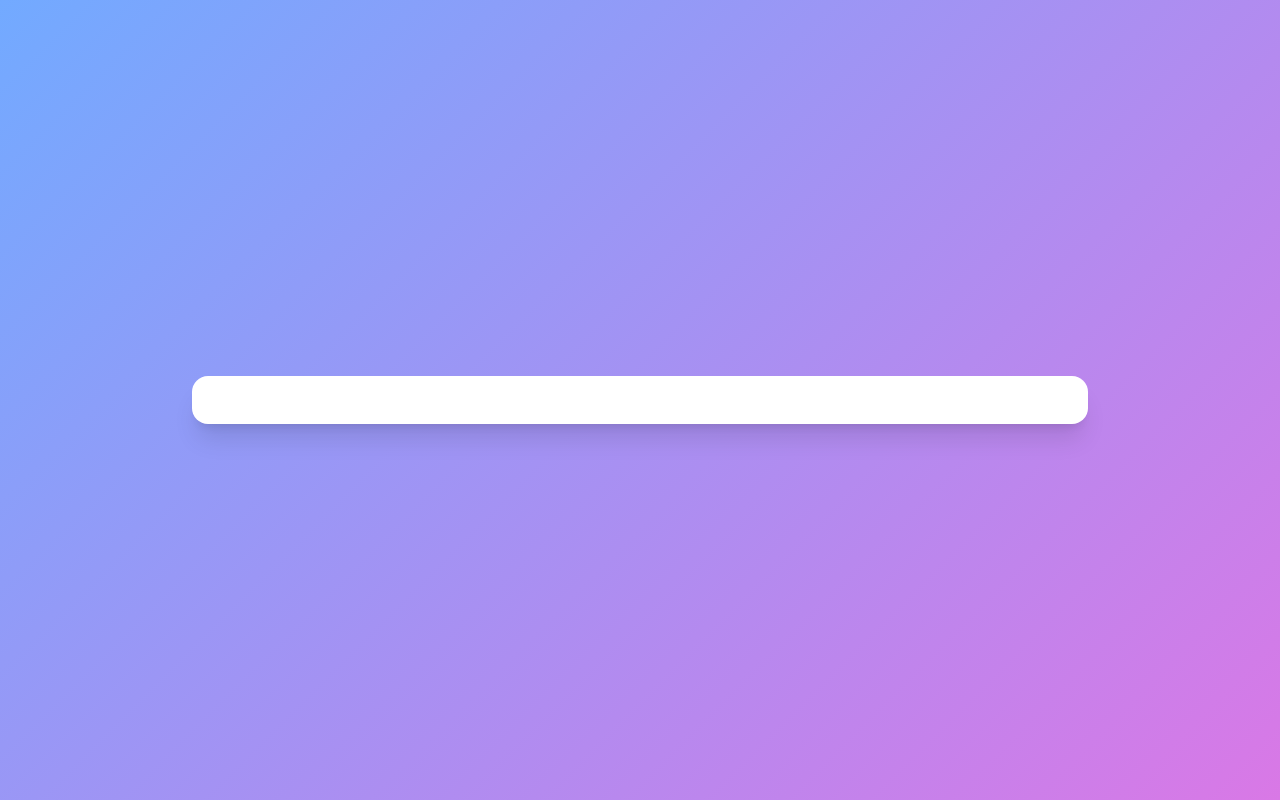
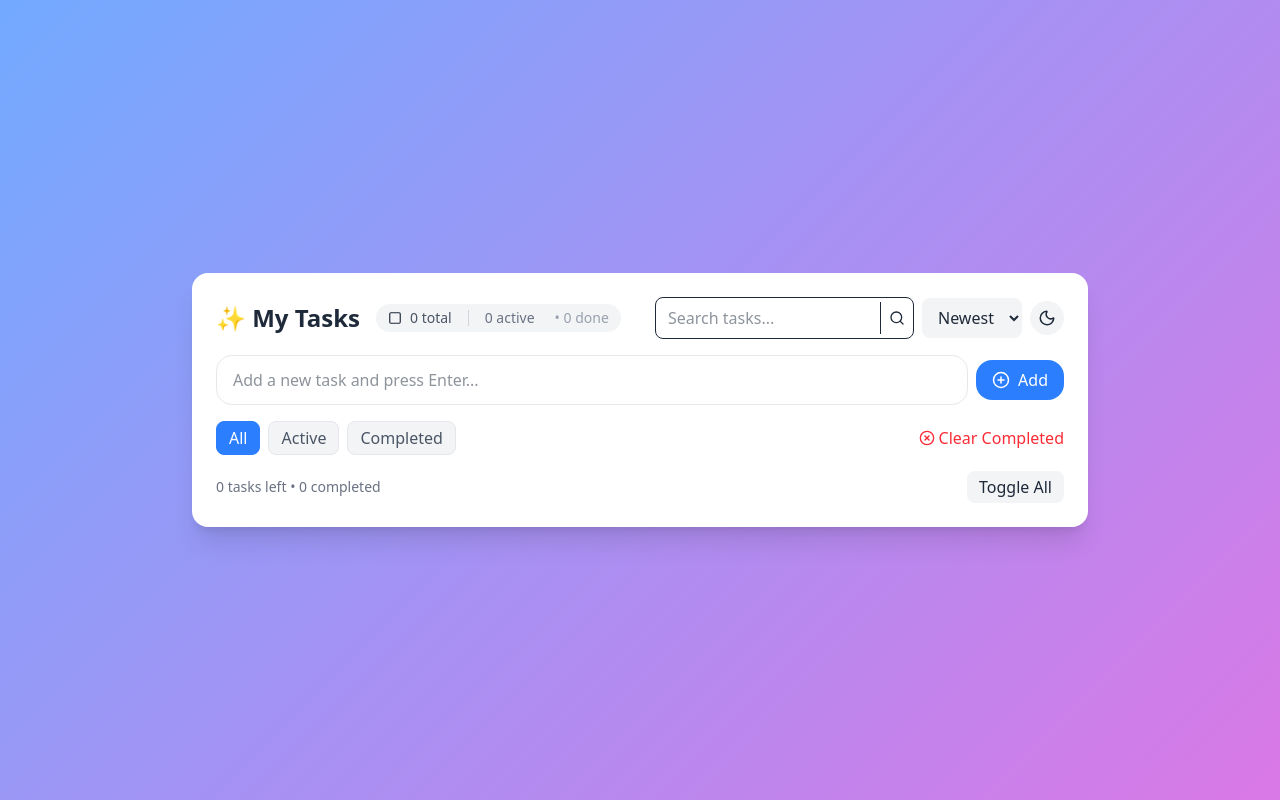
Before and after one commit to Eh1z/todo_privateLesson, a Next.js app: page / in a window 1280 px wide. Built offline with nearby package versions, Linux system fonts and the light colour scheme.

Commit message:
Update page.tsx

```diff
--- a/app/page.tsx
+++ b/app/page.tsx
@@ -1,12 +1,6 @@
 "use client";
 
-import React, {
-  useState,
-  useEffect,
-  useRef,
-  ChangeEvent,
-  FormEvent,
-} from "react";
+import { useState, useEffect, useRef } from "react";
 import { motion, AnimatePresence } from "framer-motion";
 import {
 	PlusCircle,
@@ -47,8 +41,6 @@ import {
 	useSensor,
 	useSensors,
 	DragOverlay,
-  DragStartEvent,
-  DragEndEvent,
 } from "@dnd-kit/core";
 
 import {
@@ -63,15 +55,13 @@ import { CSS } from "@dnd-kit/utilities";
 /* -------------------------
   Utilities
 ------------------------- */
-const uid = (): string =>
-  Date.now() + "-" + Math.floor(Math.random() * 10000);
+const uid = (): string => Date.now() + "-" + Math.floor(Math.random() * 10000);
 
 const defaultTodos: Todo[] = [];
 
 const priorityClasses: Record<Todo["priority"], string> = {
 	low: "bg-green-100 text-green-800 dark:bg-green-900/30 dark:text-green-300",
-  medium:
-    "bg-yellow-100 text-yellow-800 dark:bg-yellow-900/30 dark:text-yellow-300",
+	medium: "bg-yellow-100 text-yellow-800 dark:bg-yellow-900/30 dark:text-yellow-300",
 	high: "bg-red-100 text-red-800 dark:bg-red-900/30 dark:text-red-300",
 };
 
@@ -90,7 +80,7 @@ function SortableItem({
 	const { attributes, listeners, setNodeRef, transform, transition } =
 		useSortable({ id: todo.id });
 
-  const style: React.CSSProperties = {
+	const style = {
 		transform: CSS.Transform.toString(transform),
 		transition,
 	};
@@ -118,7 +108,9 @@ function SortableItem({
 						{editingId === todo.id ? (
 							<input
 								value={todo.text}
-                onChange={(e) => onChangeText(todo.id, e.target.value)}
+								onChange={(e) =>
+									onChangeText(todo.id, e.target.value)
+								}
 								className="w-full px-2 py-1 rounded-md bg-white dark:bg-gray-800 border border-gray-200 dark:border-gray-600"
 								autoFocus
 							/>
@@ -139,7 +131,8 @@ function SortableItem({
 											priorityClasses[todo.priority]
 										}`}
 									>
-                    {todo.priority[0].toUpperCase() + todo.priority.slice(1)}
+										{todo.priority[0].toUpperCase() +
+											todo.priority.slice(1)}
 									</span>
 								) : null}
 							</div>
@@ -200,13 +193,16 @@ export default function Home() {
 	const [search, setSearch] = useState<string>("");
 	const [sortBy, setSortBy] = useState<"created" | "priority">("created");
 	const [lastDeleted, setLastDeleted] = useState<Todo | null>(null);
-  const undoTimerRef = useRef<ReturnType<typeof setTimeout> | null>(null);
+	const undoTimerRef = useRef<NodeJS.Timeout | null>(null);
 
-  const sensors = useSensors(useSensor(PointerSensor), useSensor(KeyboardSensor));
+	const sensors = useSensors(
+		useSensor(PointerSensor),
+		useSensor(KeyboardSensor)
+	);
 
 	// Load + Persist
 	useEffect(() => {
-    const saved = JSON.parse(localStorage.getItem("todos") || "[]") as Todo[];
+		const saved = JSON.parse(localStorage.getItem("todos") || "[]");
 		setTodos(saved);
 		const savedDark = localStorage.getItem("darkMode") === "true";
 		setDarkMode(savedDark);
@@ -222,7 +218,7 @@ export default function Home() {
     document.documentElement.classList.toggle("dark", darkMode);
   }, [darkMode]);
 
-  const addTodo = (e?: FormEvent) => {
+	const addTodo = (e?: React.FormEvent) => {
 		e?.preventDefault();
 		if (!task.trim()) return;
 		const newTodo: Todo = {
@@ -236,7 +232,7 @@ export default function Home() {
 		setTask("");
 	};
 
-  const deleteTodo = (id: string) => {
+	const deleteTodo = (id) => {
 		const removed = todos.find((t) => t.id === id);
 		if (!removed) return;
 		setTodos((s) => s.filter((t) => t.id !== id));
@@ -255,16 +251,16 @@ export default function Home() {
 		if (undoTimerRef.current) clearTimeout(undoTimerRef.current);
 	};
 
-  const toggleComplete = (id: string) => {
+	const toggleComplete = (id) => {
 		setTodos((s) =>
 			s.map((t) => (t.id === id ? { ...t, completed: !t.completed } : t))
 		);
 	};
 
-  const startEdit = (id: string) => setEditingId(id);
-  const changeText = (id: string, text: string) =>
+	const startEdit = (id) => setEditingId(id);
+	const changeText = (id, text) =>
 		setTodos((s) => s.map((t) => (t.id === id ? { ...t, text } : t)));
-  const saveEdit = () => setEditingId(null);
+	const saveEdit = (id) => setEditingId(null);
 
 	const clearCompleted = () => setTodos((s) => s.filter((t) => !t.completed));
 
@@ -281,17 +277,14 @@ export default function Home() {
 	});
 
 	// Sorting
-  const sortTodos = (list: Todo[]): Todo[] => {
+	const sortTodos = (list) => {
 		const copy = [...list];
 		if (sortBy === "created")
 			return copy.sort(
-        (a, b) => +new Date(b.createdAt) - +new Date(a.createdAt)
+				(a, b) => new Date(b.createdAt) - new Date(a.createdAt)
 			);
 		if (sortBy === "priority") {
-      const order = { high: 0, medium: 1, low: 2 } as Record<
-        Todo["priority"],
-        number
-      >;
+			const order = { high: 0, medium: 1, low: 2 };
 			return copy.sort(
 				(a, b) => (order[a.priority] ?? 3) - (order[b.priority] ?? 3)
 			);
@@ -302,13 +295,16 @@ export default function Home() {
 	const visible = sortTodos(filtered);
 
 	// DnD
-  const [activeId, setActiveId] = useState<string | null>(null);
+	const [activeId, setActiveId] = useState(null);
 
-  function handleDragStart(event: DragStartEvent) {
-    setActiveId(event.active.id as string);
+	function handleDragStart(event: { active: { id: string } }) {
+		setActiveId(event.active.id);
 	}
 
-  function handleDragEnd(event: DragEndEvent) {
+	function handleDragEnd(event: {
+		active: { id: string };
+		over?: { id: string };
+	}) {
 		const { active, over } = event;
 		setActiveId(null);
 		if (active.id !== over?.id) {
@@ -320,7 +316,9 @@ export default function Home() {
 				const idToTodo = Object.fromEntries(
 					todos.map((t) => [t.id, t])
 				) as Record<string, Todo>;
-        const newOrder = reorderedIds.map((id) => idToTodo[id]).filter(Boolean);
+				const newOrder = reorderedIds
+					.map((id) => idToTodo[id])
+					.filter(Boolean);
 				const rest = todos.filter((t) => !reorderedIds.includes(t.id));
 				setTodos([...newOrder, ...rest]);
 			}
@@ -333,10 +331,108 @@ export default function Home() {
 	return (
 		<div className="w-full max-w-4xl mx-auto bg-white dark:bg-gray-800 rounded-2xl shadow-xl p-6 transition-colors">
 			{/* Header */}
-      {/* (header code stays exactly the same as your original, omitted here for brevity) */}
+			<div className="flex flex-col sm:flex-row sm:items-center justify-between gap-4 mb-4">
+				<div className="flex items-center gap-4">
+					<h1 className="text-2xl font-bold">✨ My Tasks</h1>
+					<div className="flex items-center gap-2 bg-gray-100 dark:bg-gray-700 px-3 py-1 rounded-full">
+						<Square size={14} />
+						<span className="text-sm text-gray-600 dark:text-gray-200">
+							{todos.length} total
+						</span>
+						<span className="mx-2 h-4 border-l border-gray-300 dark:border-gray-600" />
+						<span className="text-sm text-gray-500 dark:text-gray-300">
+							{activeCount} active
+						</span>
+						<span className="text-sm text-gray-400 ml-3 hidden sm:inline">
+							• {completedCount} done
+						</span>
+					</div>
+				</div>
+
+				<div className="flex items-center gap-2">
+					<div className="flex items-center border rounded-lg overflow-hidden bg-white dark:bg-gray-700">
+						<input
+							placeholder="Search tasks..."
+							value={search}
+							onChange={(e) => setSearch(e.target.value)}
+							className="px-3 py-2 w-56 bg-transparent focus:outline-none"
+						/>
+						<button
+							className="p-2 border-l hidden sm:block"
+							title="Search"
+						>
+							<Search size={16} />
+						</button>
+					</div>
+
+					<select
+						value={sortBy}
+						onChange={(e) => setSortBy(e.target.value)}
+						className="px-3 py-2 rounded-lg bg-gray-100 dark:bg-gray-700"
+						title="Sort by"
+					>
+						<option value="created">Newest</option>
+						<option value="priority">Priority</option>
+					</select>
+
+					<button
+						onClick={() => setDarkMode((s) => !s)}
+						className="p-2 rounded-full bg-gray-100 dark:bg-gray-700 hover:scale-105 transition-transform"
+						title="Toggle Dark Mode"
+					>
+						{darkMode ? <Sun size={18} /> : <Moon size={18} />}
+					</button>
+				</div>
+			</div>
 
 			{/* Add */}
-      {/* (form code stays exactly the same as your original) */}
+			<form onSubmit={addTodo} className="flex gap-2 mb-4">
+				<input
+					type="text"
+					placeholder="Add a new task and press Enter..."
+					className="flex-1 px-4 py-3 rounded-2xl border border-gray-200 dark:border-gray-600 dark:bg-gray-700 dark:text-gray-100 focus:outline-none focus:ring-2 focus:ring-blue-400"
+					value={task}
+					onChange={(e) => setTask(e.target.value)}
+				/>
+				<div className="flex items-center gap-2">
+					<button
+						type="submit"
+						className="bg-blue-500 hover:bg-blue-600 text-white rounded-2xl px-4 py-2 flex items-center gap-2 transition-transform hover:scale-105"
+					>
+						<PlusCircle size={18} /> Add
+					</button>
+				</div>
+			</form>
+
+			{/* Filters */}
+			<div className="flex items-center justify-between mb-4 gap-3">
+				<div className="flex gap-2">
+					{["all", "active", "completed"].map((f) => (
+						<button
+							key={f}
+							onClick={() => setFilter(f)}
+							className={`px-3 py-1 rounded-lg border transition-colors ${
+								filter === f
+									? "bg-blue-500 text-white border-blue-500"
+									: "bg-gray-100 dark:bg-gray-700 border-gray-200 dark:border-gray-600 text-gray-600 dark:text-gray-300"
+							}`}
+						>
+							{f[0].toUpperCase() + f.slice(1)}
+						</button>
+					))}
+				</div>
+
+				<div className="flex items-center gap-3">
+					<button
+						onClick={clearCompleted}
+						className="text-red-500 hover:text-red-600 flex items-center gap-1"
+						title="Clear completed tasks"
+					>
+						<XCircle size={16} />
+						Clear Completed
+					</button>
+				</div>
+			</div>
 
 			{/* Todo list */}
 			<DndContext
@@ -377,6 +473,45 @@ export default function Home() {
 					) : null}
 				</DragOverlay>
 			</DndContext>
+
+			{/* Footer */}
+			<div className="mt-4 flex items-center justify-between">
+				<div className="text-sm text-gray-500 dark:text-gray-300">
+					{activeCount} task{activeCount !== 1 ? "s" : ""} left •{" "}
+					{completedCount} completed
+				</div>
+
+				<div className="flex items-center gap-3">
+					{lastDeleted && (
+						<div className="flex items-center gap-2 bg-yellow-100 dark:bg-yellow-900/20 px-3 py-2 rounded-lg">
+							<span className="text-sm">Task deleted</span>
+							<button
+								onClick={undoDelete}
+								className="text-sm text-blue-600 dark:text-blue-300 underline"
+							>
+								Undo
+							</button>
+						</div>
+					)}
+
+					<button
+						onClick={() => {
+							const allCompleted = todos.every(
+								(t) => t.completed
+							);
+							setTodos((s) =>
+								s.map((t) => ({
+									...t,
+									completed: !allCompleted,
+								}))
+							);
+						}}
+						className="px-3 py-1 rounded-lg bg-gray-100 dark:bg-gray-700"
+					>
+						Toggle All
+					</button>
+				</div>
+			</div>
 		</div>
 	);
 }
```
Lines whose indentation alone changed are shown as unchanged.
